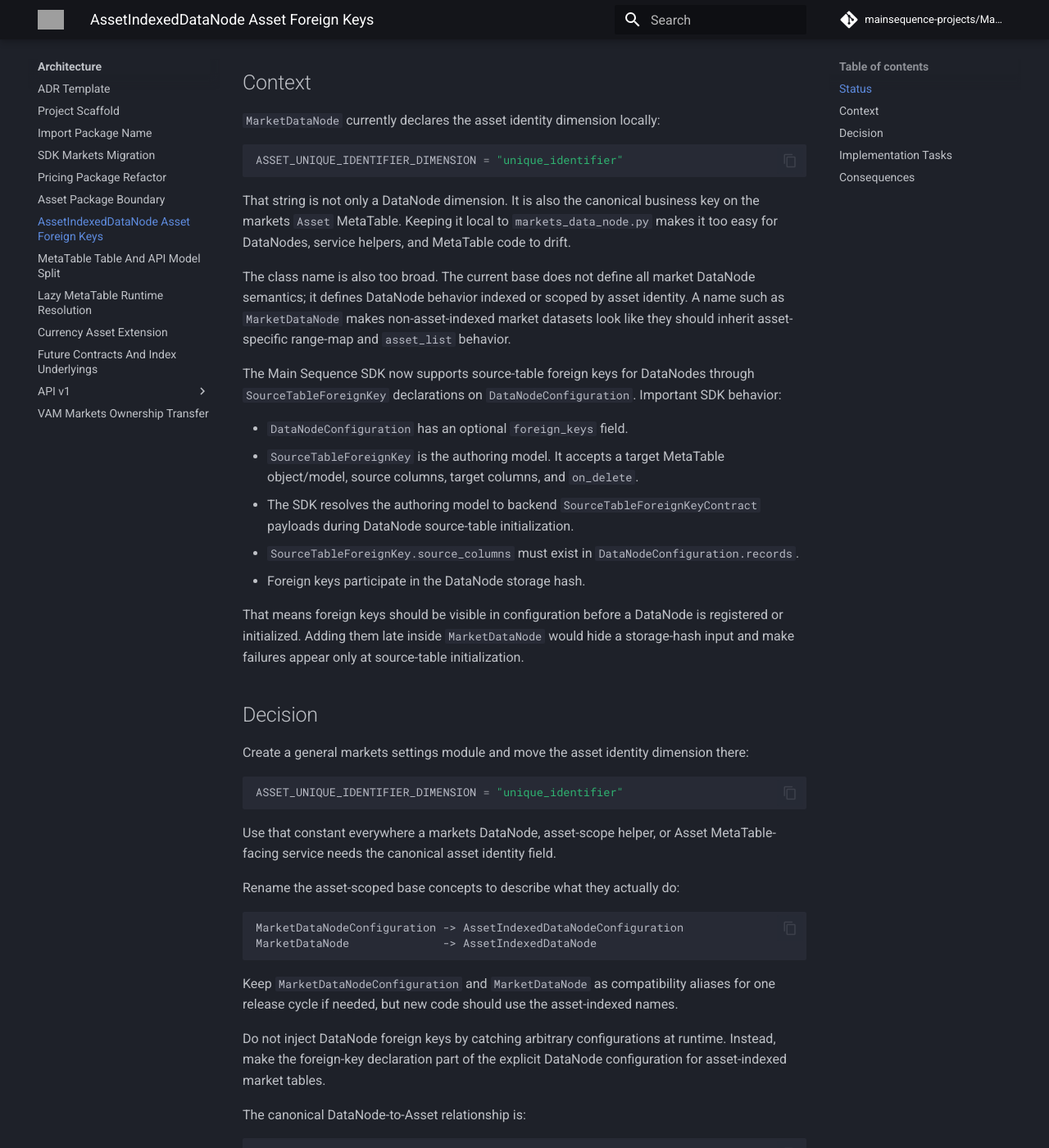
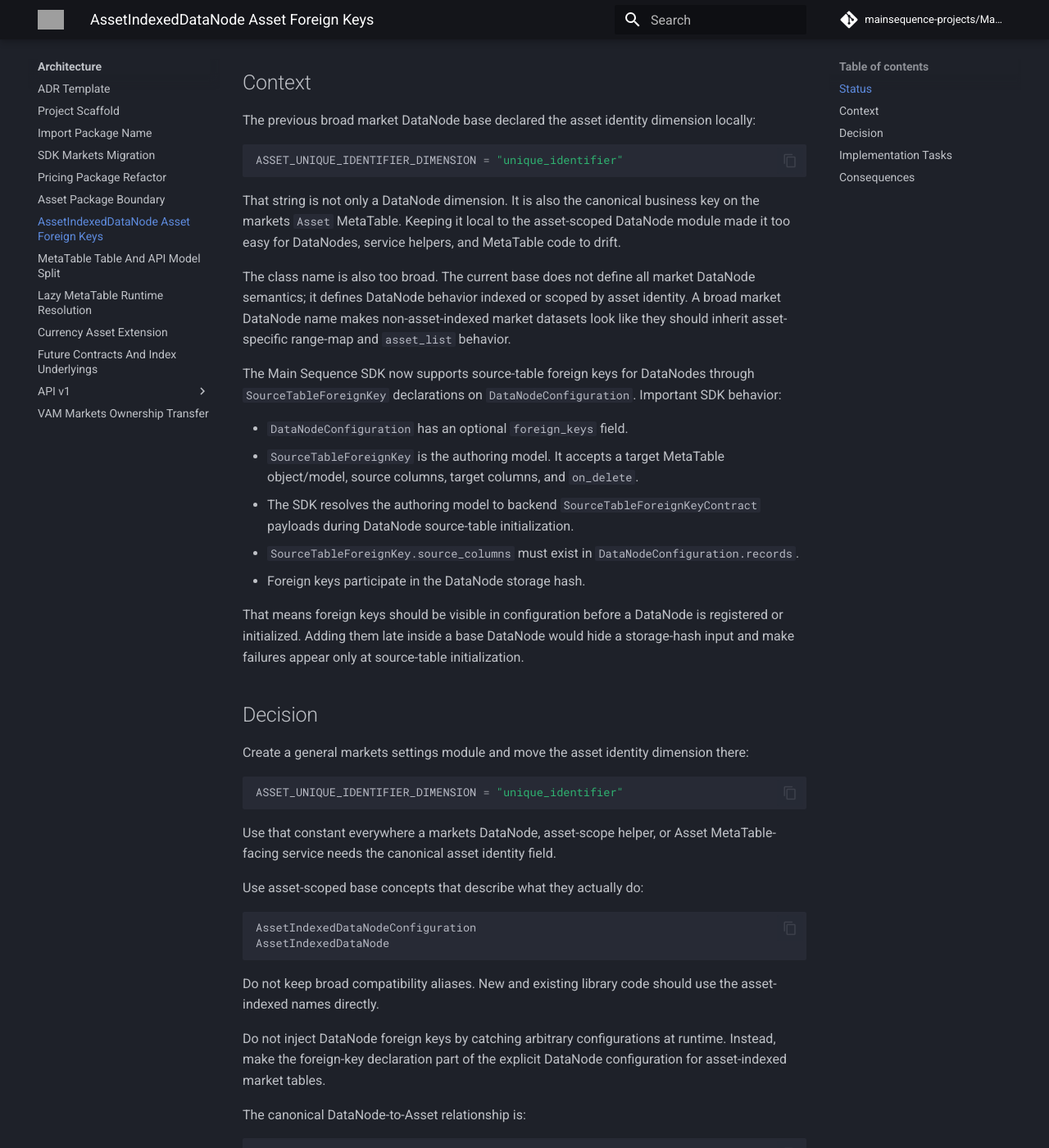
Before and after one commit to mainsequence-projects/MainSequenceMarkets, an MkDocs documentation site: the page built from docs/ADR/0007-market-data-node-asset-foreign-keys.md, in a window 1280 px wide and 1400 px high, scrolled down 261 px. Shown: the whole window at 82% size. Built offline with MkDocs 1.6.1 and Material for MkDocs 9.7.7, drawn with Linux system fonts in a browser that asks for light colours; comment, search, counter and statistics services are not loaded; some of the changed text lies outside the part shown; grey boxes are pictures that could not be loaded.

Commit message:
Refactored IndexAsset REference

````diff
--- a/docs/ADR/0007-market-data-node-asset-foreign-keys.md
+++ b/docs/ADR/0007-market-data-node-asset-foreign-keys.md
@@ -6,7 +6,8 @@ Accepted
 
 ## Context
 
-`MarketDataNode` currently declares the asset identity dimension locally:
+The previous broad market DataNode base declared the asset identity dimension
+locally:
 
 ```python
 ASSET_UNIQUE_IDENTIFIER_DIMENSION = "unique_identifier"
@@ -14,14 +15,14 @@ ASSET_UNIQUE_IDENTIFIER_DIMENSION = "unique_identifier"
 
 That string is not only a DataNode dimension. It is also the canonical business
 key on the markets `Asset` MetaTable. Keeping it local to
-`markets_data_node.py` makes it too easy for DataNodes, service helpers, and
-MetaTable code to drift.
+the asset-scoped DataNode module made it too easy for DataNodes, service
+helpers, and MetaTable code to drift.
 
 The class name is also too broad. The current base does not define all market
 DataNode semantics; it defines DataNode behavior indexed or scoped by asset
-identity. A name such as `MarketDataNode` makes non-asset-indexed market
-datasets look like they should inherit asset-specific range-map and
-`asset_list` behavior.
+identity. A broad market DataNode name makes non-asset-indexed market datasets
+look like they should inherit asset-specific range-map and `asset_list`
+behavior.
 
 The Main Sequence SDK now supports source-table foreign keys for DataNodes
 through `SourceTableForeignKey` declarations on `DataNodeConfiguration`.
@@ -38,8 +39,9 @@ Important SDK behavior:
 - Foreign keys participate in the DataNode storage hash.
 
 That means foreign keys should be visible in configuration before a DataNode is
-registered or initialized. Adding them late inside `MarketDataNode` would hide a
-storage-hash input and make failures appear only at source-table initialization.
+registered or initialized. Adding them late inside a base DataNode would hide a
+storage-hash input and make failures appear only at source-table
+initialization.
 
 ## Decision
 
@@ -53,15 +55,15 @@ ASSET_UNIQUE_IDENTIFIER_DIMENSION = "unique_identifier"
 Use that constant everywhere a markets DataNode, asset-scope helper, or Asset
 MetaTable-facing service needs the canonical asset identity field.
 
-Rename the asset-scoped base concepts to describe what they actually do:
+Use asset-scoped base concepts that describe what they actually do:
 
 ```text
-MarketDataNodeConfiguration -> AssetIndexedDataNodeConfiguration
-MarketDataNode              -> AssetIndexedDataNode
+AssetIndexedDataNodeConfiguration
+AssetIndexedDataNode
 ```
 
-Keep `MarketDataNodeConfiguration` and `MarketDataNode` as compatibility aliases
-for one release cycle if needed, but new code should use the asset-indexed names.
+Do not keep broad compatibility aliases. New and existing library code should
+use the asset-indexed names directly.
 
 Do not inject DataNode foreign keys by catching arbitrary configurations at
 runtime. Instead, make the foreign-key declaration part of the explicit DataNode
@@ -102,8 +104,7 @@ canonical `unique_identifier` column. `AssetIndexedDataNodeConfiguration` owns
 asset-indexed runtime scope such as `asset_list`, while concrete configurations
 that persist canonical asset rows add the Asset FK during configuration
 validation. This avoids silently adding an Asset FK through the temporary
-`MarketDataNodeConfiguration` compatibility alias to holdings, execution, or
-other schemas that need separate review.
+shared base to holdings, execution, or other schemas that need separate review.
 
 ## Implementation Tasks
 
@@ -111,8 +112,7 @@ other schemas that need separate review.
    `ASSET_UNIQUE_IDENTIFIER_DIMENSION`.
 2. [x] Introduce `src/msm/asset_indexed_data_node.py` with
    `AssetIndexedDataNodeConfiguration` and `AssetIndexedDataNode`.
-3. [x] Keep `src/msm/markets_data_node.py` as a compatibility shim that imports
-   and re-exports the new names under the old names.
+3. [x] Remove the old compatibility shim and broad aliases.
 4. [x] Replace local hard-coded asset identity constants in
    `msm.data_nodes.assets` and `msm.asset_scope` with the settings constant.
 5. [x] Add `asset_unique_identifier_foreign_key()` returning the canonical
@@ -127,14 +127,13 @@ other schemas that need separate review.
 9. [ ] Evaluate holdings and execution DataNodes separately before adding Asset
    FKs. Holdings use additional owner dimensions such as `account_uid` or
    `fund_uid`; execution uses fields such as `asset_unique_identifier`.
-10. [x] Update new asset DataNode code to import `AssetIndexedDataNode` and
-   `AssetIndexedDataNodeConfiguration`; keep existing imports from
-   `msm.markets_data_node` temporarily valid through the compatibility shim.
+10. [x] Update asset-indexed DataNode code to import `AssetIndexedDataNode` and
+   `AssetIndexedDataNodeConfiguration` directly.
 11. [ ] Update examples so `msm.create_schemas(models=["Asset", ...])` runs
    before any DataNode source-table initialization that resolves the Asset FK.
 12. [x] Add tests proving the shared settings constant, canonical FK shape,
-   record validation, frame validation, explicit-FK preservation, and no hidden
-   FK on the compatibility base.
+   record validation, frame validation, explicit-FK preservation, no hidden FK
+   on the asset-indexed base, and removal of legacy compatibility imports.
 13. [ ] Perform live platform source-table initialization verification after the
    project is authenticated.
 
````
Also changed, not shown: CHANGELOG.md (+4 -2 lines), docs/knowledge/client/index.md (+2 -2 lines), docs/knowledge/platform/index.md (+3 -5 lines), 11 other files.
